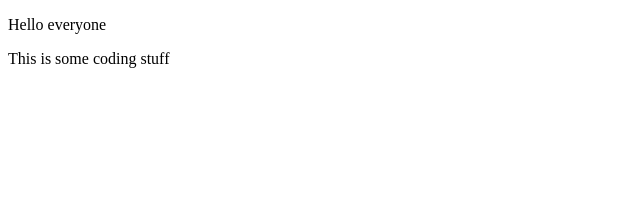
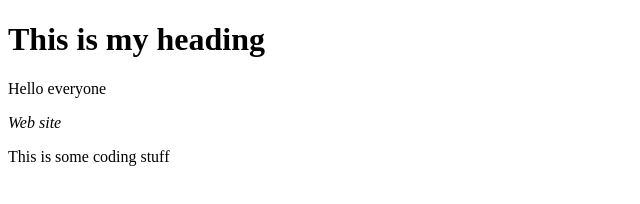
Before and after one commit to Kanshar-07/CheckRepositor, a plain HTML site: page index.html in a window 1280 px wide. Shown: the whole page, without its empty margins (0-640 px from the left). Drawn offline with Linux system fonts and the light colour scheme.

Commit message:
Update index.html

```diff
--- a/index.html
+++ b/index.html
@@ -7,8 +7,9 @@
     <title></title>
 </head>
 <body>
-
+    <h1>This is my heading</h1>
     <p>Hello everyone</p>
+    <p><i>Web site</i></p
     <div><p>This is some coding stuff</p></div>
 
 
```
